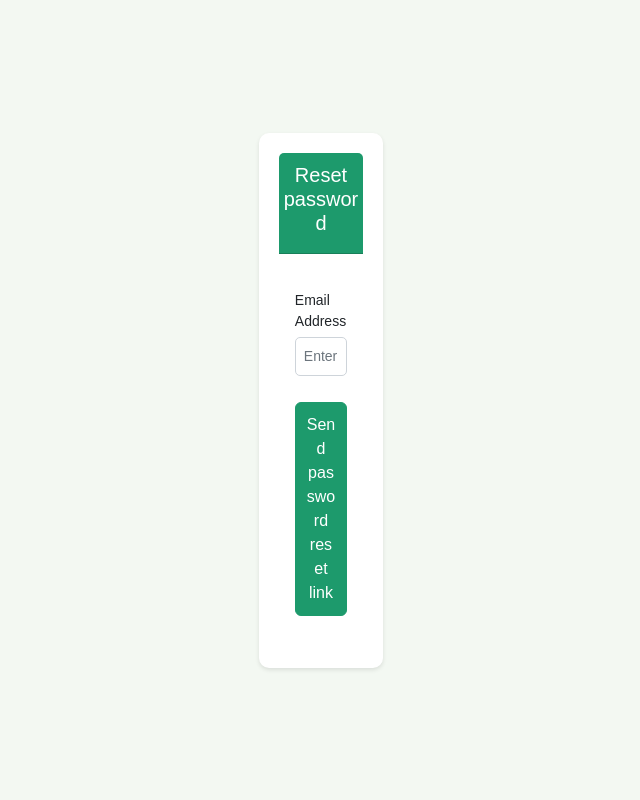
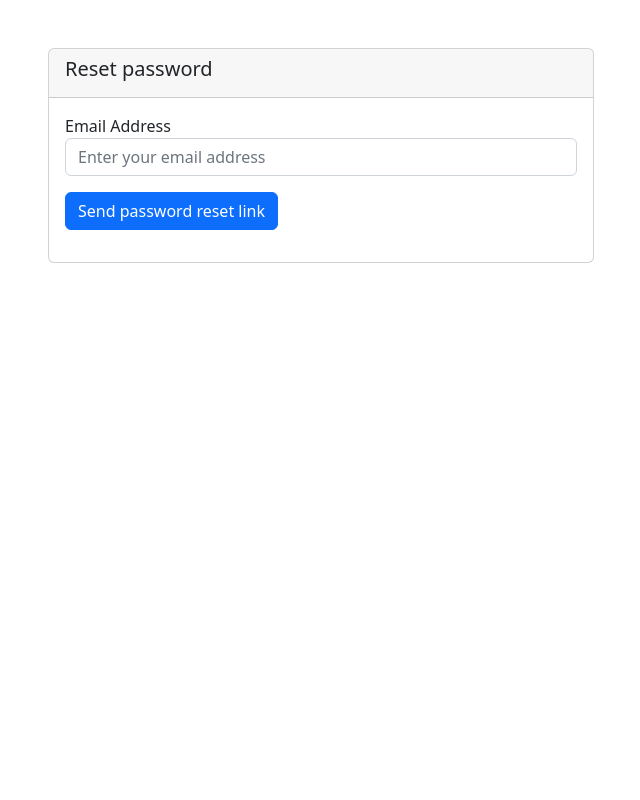
Before and after one commit to fruitpunch743/dreams_figma2.0, a PHP site: page /dreams_figma/passresetpage.php in a window 1280 px wide. Shown: the whole page, without its empty margins (319-959 px from the left). Run offline with PHP 8.4, Linux system fonts and the light colour scheme.

Commit message:
Update passresetpage.php

```diff
--- a/dreams_figma2.0/login/passresetpage.php
+++ b/dreams_figma2.0/login/passresetpage.php
@@ -5,65 +5,7 @@ session_start();
 $page_title = "Forgot password";
 ?>
 
-<style>
-    body {
-        background-color: #f3f8f2;
-        display: flex;
-        align-items: center;
-        justify-content: center;
-        height: 100vh;
-        font-family: Arial, sans-serif;
-    }
-    .card {
-        border: none;
-        border-radius: 10px;
-        width: 100%;
-        max-width: 400px;
-        padding: 20px;
-        box-sizing: border-box;
-        box-shadow: 0 2px 4px rgba(0, 0, 0, 0.1);
-        background-color: #fff;
-    }
-    .card-header {
-        background-color: #1d9a6c;
-        color: #fff;
-        border-radius: 10px 10px 0 0;
-        text-align: center;
-        padding: 10px 0;
-        margin-bottom: 20px;
-        font-size: 18px;
-    }
-    .form-group {
-        margin-bottom: 15px;
-    }
-    .form-group label {
-        display: block;
-        font-size: 14px;
-        margin-bottom: 5px;
-    }
-    .form-control {
-        border-radius: 5px;
-        font-size: 14px;
-        width: 100%;
-        padding: 8px;
-        box-sizing: border-box;
-    }
-    .btn-primary {
-        background-color: #1d9a6c;
-        border-color: #1d9a6c;
-        width: 100%;
-        font-size: 16px;
-        margin-top: 10px;
-        padding: 10px;
-        color: #fff;
-        cursor: pointer;
-        transition: background-color 0.3s ease;
-    }
-    .btn-primary:hover {
-        background-color: #148c5a;
-        border-color: #148c5a;
-    }
-</style>
+
 
 <div class="py-5">
     <div class="container">
```
